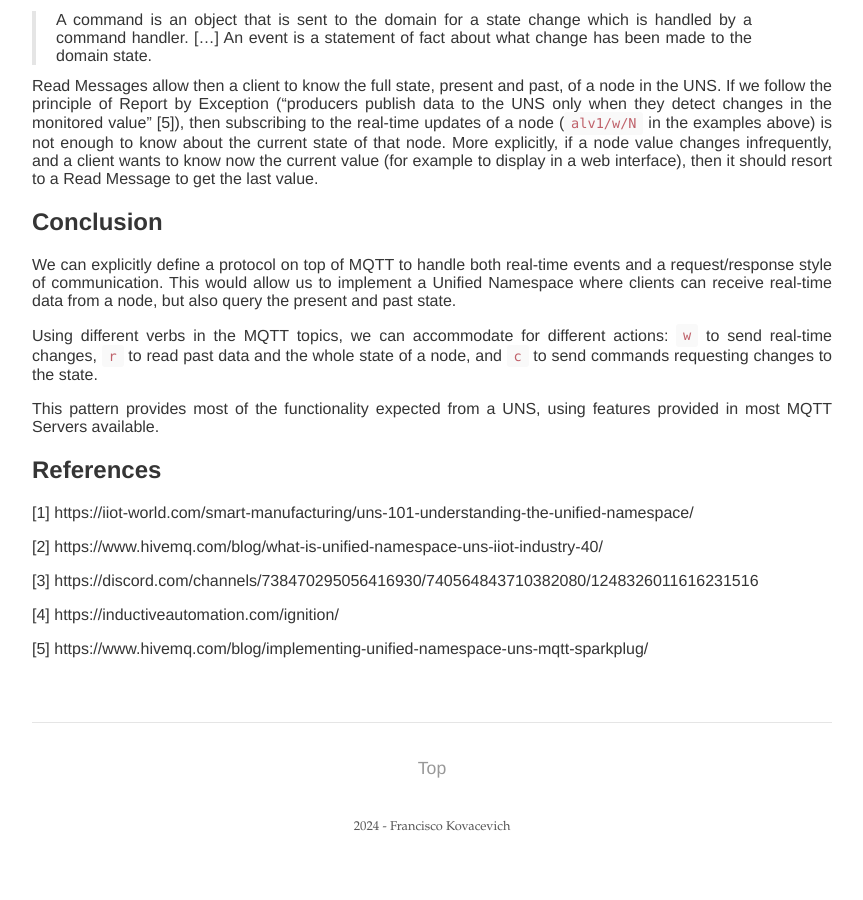
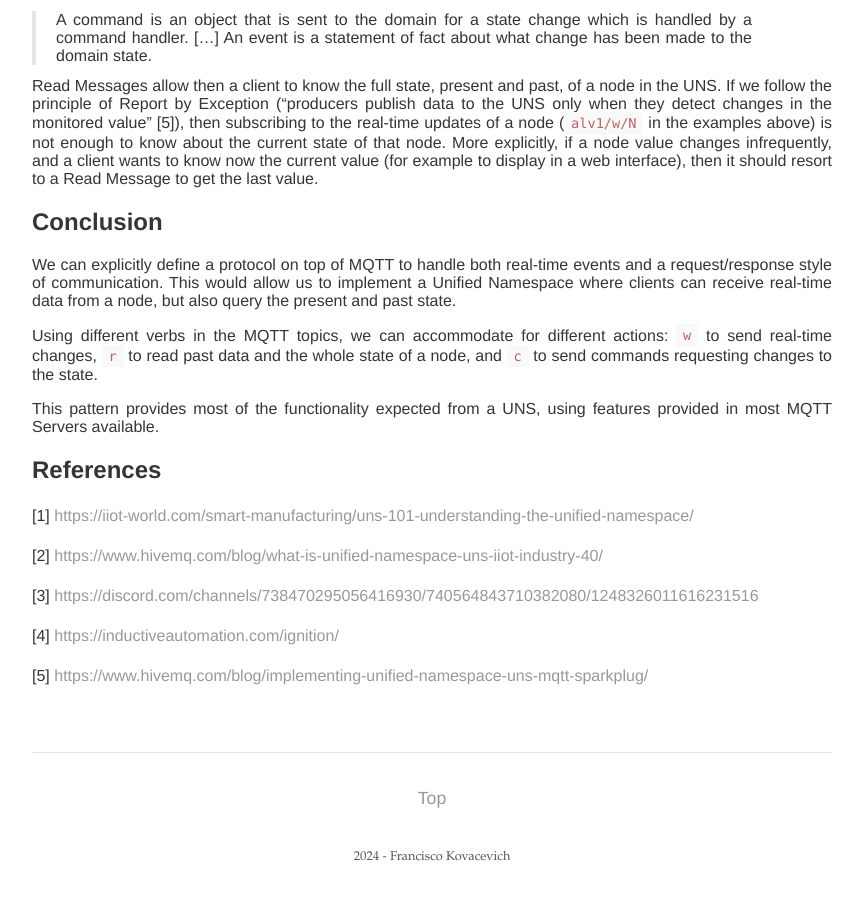
Before and after one commit to frankovacevich/homepage, a Jekyll site: the page built from _posts/2024-06-08-Functional Nodes in UNS with MQTT.md, in a window 1280 px wide and 900 px high, scrolled down 2790 px. Shown: the whole window, without its empty margins (208-1071 px from the left). Built offline with Jekyll 4.4.1, drawn with Linux system fonts in a browser that asks for light colours; our own code applies the rules of GitHub Pages for plain Markdown files; before the commit the page ends 3660 px from its top, so only the background shows below that; some of the changed lines change nothing that is shown.

Commit message:
Add links

```diff
--- a/_posts/2024-06-08-Functional Nodes in UNS with MQTT.md
+++ b/_posts/2024-06-08-Functional Nodes in UNS with MQTT.md
@@ -71,12 +71,12 @@ This pattern provides most of the functionality expected from a UNS, using featu
 ## References
 
 
-[1] https://iiot-world.com/smart-manufacturing/uns-101-understanding-the-unified-namespace/
+[1] [https://iiot-world.com/smart-manufacturing/uns-101-understanding-the-unified-namespace/](https://iiot-world.com/smart-manufacturing/uns-101-understanding-the-unified-namespace/)
 
-[2] https://www.hivemq.com/blog/what-is-unified-namespace-uns-iiot-industry-40/
+[2] [https://www.hivemq.com/blog/what-is-unified-namespace-uns-iiot-industry-40/](https://www.hivemq.com/blog/what-is-unified-namespace-uns-iiot-industry-40/)
 
-[3] https://discord.com/channels/738470295056416930/740564843710382080/1248326011616231516
+[3] [https://discord.com/channels/738470295056416930/740564843710382080/1248326011616231516](https://discord.com/channels/738470295056416930/740564843710382080/1248326011616231516)
 
-[4] https://inductiveautomation.com/ignition/
+[4] [https://inductiveautomation.com/ignition/](https://inductiveautomation.com/ignition/)
 
-[5] https://www.hivemq.com/blog/implementing-unified-namespace-uns-mqtt-sparkplug/
+[5] [https://www.hivemq.com/blog/implementing-unified-namespace-uns-mqtt-sparkplug/](https://www.hivemq.com/blog/implementing-unified-namespace-uns-mqtt-sparkplug/)
```
